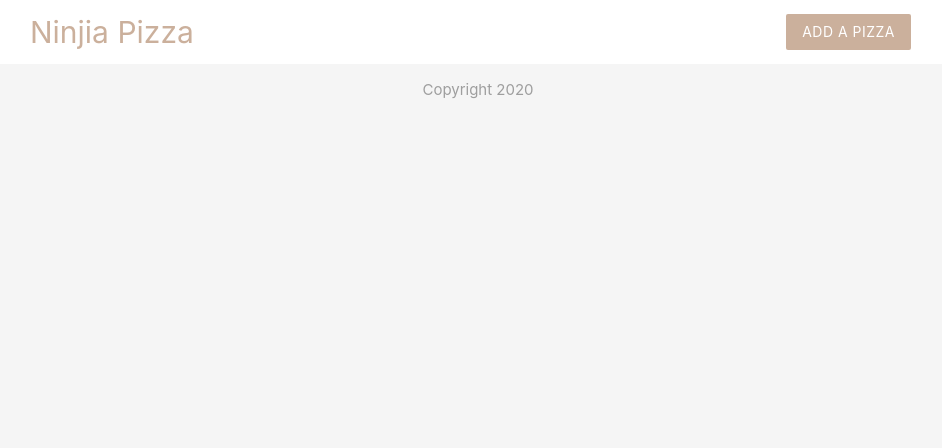
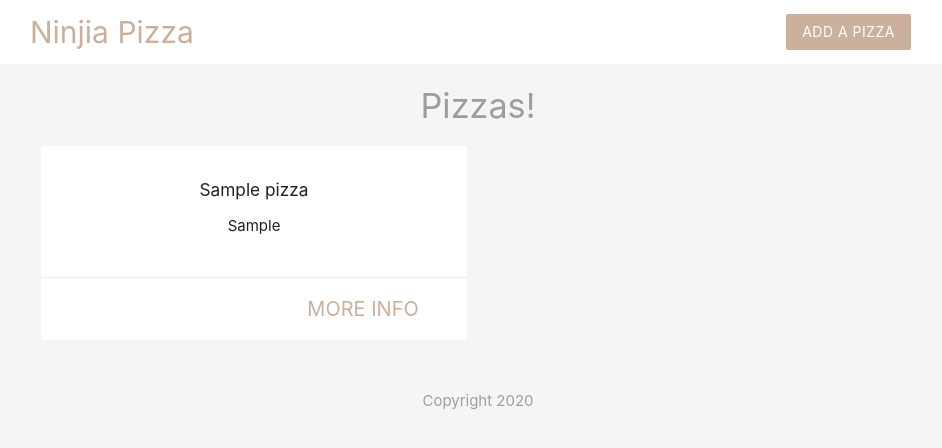
Before and after one commit to chaohuichen/tuts_php, a PHP site: page / in a window 1280 px wide. Shown: the top 448 px of the page, without its empty margins (162-1104 px from the left). Run offline with PHP 8.4, Linux system fonts and the light colour scheme; tables that the repository leaves empty or names only in its code hold one stand-in row (values such as "Sample post").

Commit message:
connect with database and print out the data

```diff
--- a/index.php
+++ b/index.php
@@ -1,11 +1,62 @@
 <?php
+//Mysqli or PDO
+//connect to database
+$conn = mysqli_connect('localhost', 'peter', '123456', 'ninijia_pizza');
+
+//check connection
+if (!$conn) {
+    echo 'Connection error:' . mysqli_connect_error();
+}
+//write query for all pizzas
+$sql = 'SELECT title,ingredients,id FROM pizzas ORDER BY create_at';
+
+//make query & get result
+// connection and sql
+$result = mysqli_query($conn, $sql);
+
+//fetch the resulting rows as an array
+$pizzas = mysqli_fetch_all($result, MYSQLI_ASSOC);
+
+//free result from memory
+mysqli_free_result($result);
+
+//close connect with database
+mysqli_close($conn);
+
+//split the string into array
+// print_r(explode(',', $pizzas[0]['ingredients']));
+
 
 ?>
 <!DOCTYPE html>
 <html>
 
 <?php include('template/header.php'); ?>
+<h4 class="center grey-text">Pizzas!</h4>
+<div class="container">
+    <div class="row">
+        <?php foreach ($pizzas as $pizza) : ?>
+            <div class="col s6 md3">
+                <div class="card z-depth-0">
+                    <div class="card-content center">
+                        <h6><?php echo htmlspecialchars($pizza['title']); ?></h6>
+                        <ul>
+                            <?php foreach (explode(',', $pizza['ingredients']) as $ing) : ?>
+                                <li>
+                                    <?php echo htmlspecialchars($ing); ?>
+                                </li>
+                            <?php endforeach; ?>
+                        </ul>
+                    </div>
+                    <div class='card-action right-align'>
+                        <a href="#" class="brand-text-info">more info</a>
+                    </div>
 
+                </div>
+            </div>
+        <?php endforeach; ?>
+    </div>
+</div>
 <?php include('template/footer.php'); ?>
 
 </html>
--- a/template/header.php
+++ b/template/header.php
@@ -12,6 +12,14 @@
             color: #cbb09c !important;
             display: 'flex';
             font-size: 30px;
+            justify-content: center;
+            align-self: center;
+        }
+
+        .brand-text-info {
+            color: #cbb09c !important;
+            display: 'flex';
+            font-size: 20px;
             justify-content: center;
             align-self: center;
         }
```
Also changed, not shown: add.php (+22 -9 lines).
